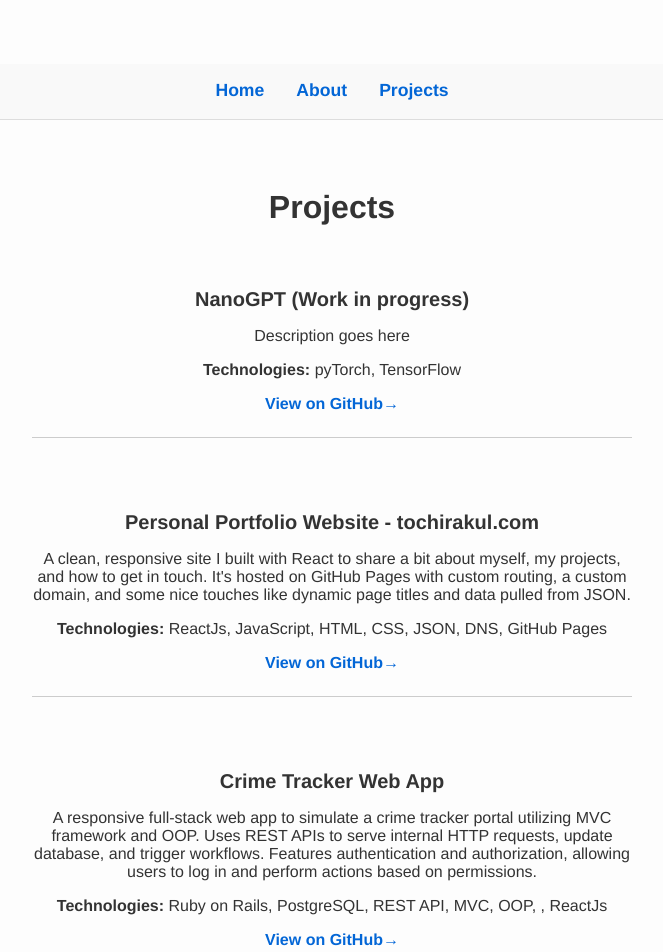
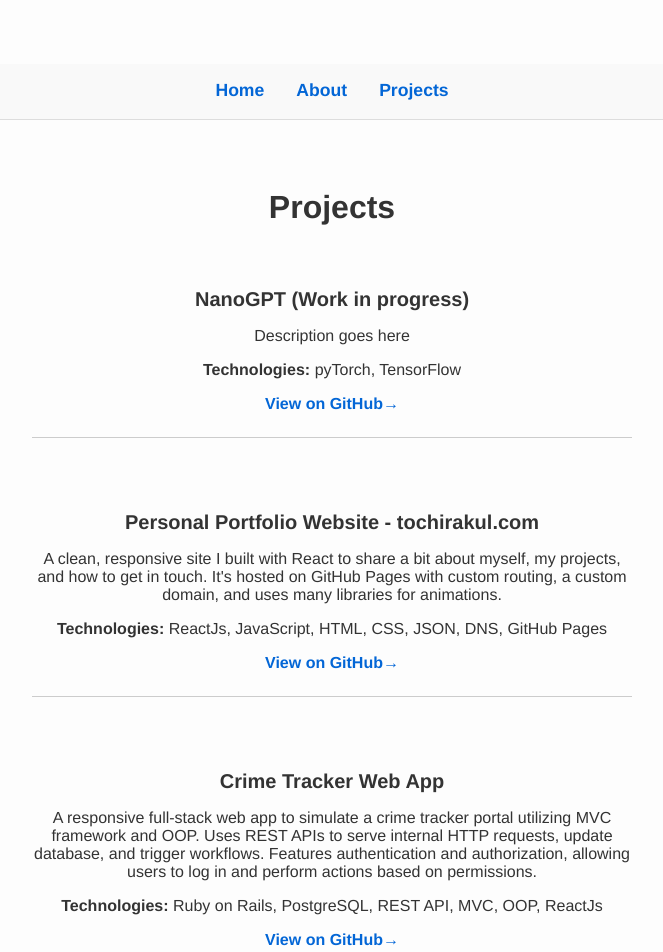
Before and after one commit to intchrkl/personal-website, a React (Create React App) app: page /#/projects in a window 1280 px wide. Shown: the top 952 px of the page, without its empty margins (308-971 px from the left). Built offline with nearby package versions, Linux system fonts and the light colour scheme.

Commit message:
added animations

```diff
--- a/package.json
+++ b/package.json
@@ -15,6 +15,7 @@
     "react-router-dom": "^7.6.0",
     "react-scripts": "5.0.1",
     "react-simple-typewriter": "^5.0.1",
+    "react-typing-effect": "^2.0.5",
     "web-vitals": "^2.1.4"
   },
   "scripts": {
--- a/src/components/github/GitHubOverview.jsx
+++ b/src/components/github/GitHubOverview.jsx
@@ -3,20 +3,33 @@ import { useState, useEffect } from "react";
 import { RepoCard } from "./RepoCard";
 import { Contributions } from "./Contributions";
 
-function GitHubOverview(){
+function GitHubOverview() {
     const username = 'intchrkl';
 
     const [events, setEvents] = useState([]);
+    const [loading, setLoading] = useState(true);
 
     useEffect(() => {
         const githubEventsApi = `https://api.github.com/users/${username}/events/public`;
-        fetch(githubEventsApi)
-            .then((res) => res.json())
-            .then((data) => {
-                // console.log("GitHub events: ", data);
-                setEvents(data);
-            })
-            .catch((err) => console.error("GitHub API error: ", err))
+        const githubReposApi = `https://api.github.com/users/${username}/repos`;
+
+        const delay = new Promise((res) => setTimeout(res, 800)); // ⏱️ min delay
+
+        Promise.all([
+            fetch(githubEventsApi)
+                .then((res) => res.json())
+                .then((data) => Array.isArray(data) ? data : [])
+                .catch(() => []),
+            fetch(githubReposApi)
+                .then((res) => res.json())
+                .then((data) => Array.isArray(data) ? data : [])
+                .catch(() => []),
+            delay,
+        ]).then(([fetchedEvents, fetchedRepos]) => {
+            setEvents(fetchedEvents);
+            setRepos(fetchedRepos);
+            setLoading(false);
+        });
     }, []);
 
 
@@ -44,21 +57,25 @@ function GitHubOverview(){
     const repoLimit = 3;
     const uniqueRepoIds = Array.from(new Set(repoIds)).splice(0, repoLimit);
     const repoDatas = uniqueRepoIds
-                    .map(id => repos.find(repo => repo.id === id))
-                    .filter(Boolean);
+        .map(id => repos.find(repo => repo.id === id))
+        .filter(Boolean);
 
     return (
         <>
             <h2>GitHub</h2>
-            <Contributions username={username}/>
+            <Contributions username={username} />
             <h3>Stuff I've worked on recently</h3>
-            <div style={{ marginTop:"2rem" }}>
-                {repoDatas.map(repo => (
-                    <RepoCard key={repo.id} repoData={repo}/>
-                ))}
+            <div style={{ marginTop: "2rem" }}>
+                {loading || repoDatas.length === 0 ? (
+                    <p>Loading recent repositories...</p>
+                ) : (
+                    repoDatas.map((repo) => (
+                        <RepoCard key={repo.id} repoData={repo} />
+                    ))
+                )}
             </div>
         </>
-    )
+    );
 }
 
 export default GitHubOverview;
--- a/src/data/projects.json
+++ b/src/data/projects.json
@@ -8,7 +8,7 @@
     },
     {
         "title": "Personal Portfolio Website - tochirakul.com",
-        "description": "A clean, responsive site I built with React to share a bit about myself, my projects, and how to get in touch. It's hosted on GitHub Pages with custom routing, a custom domain, and some nice touches like dynamic page titles and data pulled from JSON.",
+        "description": "A clean, responsive site I built with React to share a bit about myself, my projects, and how to get in touch. It's hosted on GitHub Pages with custom routing, a custom domain, and uses many libraries for animations.",
         "tech": ["ReactJs", "JavaScript", "HTML", "CSS", "JSON", "DNS", "GitHub Pages"],
         "linkText": "View on GitHub",
         "link": "https://github.com/intchrkl/personal-website"
@@ -16,7 +16,7 @@
     {
         "title": "Crime Tracker Web App",
         "description": "A responsive full-stack web app to simulate a crime tracker portal utilizing MVC framework and OOP. Uses REST APIs to serve internal HTTP requests, update database, and trigger workflows. Features authentication and authorization, allowing users to log in and perform actions based on permissions.",
-        "tech": ["Ruby on Rails", "PostgreSQL", "REST API", "MVC", "OOP", "","ReactJs"],
+        "tech": ["Ruby on Rails", "PostgreSQL", "REST API", "MVC", "OOP","ReactJs"],
         "linkText": "View on GitHub",
         "link": "https://github.com/intchrkl/crime-tracker"
     }
--- a/src/pages/projects/projects.jsx
+++ b/src/pages/projects/projects.jsx
@@ -1,6 +1,7 @@
 import React from "react";
 import "./projects.css";
 import projectData from "../../data/projects.json";
+import { motion } from "framer-motion";
 
 function Projects() {
 
@@ -9,7 +10,14 @@ function Projects() {
       <h1>Projects</h1>
       <div className="project-list">
         {projectData.map((proj, idx) => (
-          <div key={idx} className="project-card">
+          <motion.div
+            key={idx}
+            className="project-card"
+            initial={{ opacity: 0, y: 20 }}
+            animate={{ opacity: 1, y: 0 }}
+            transition={{ duration: 0.5 }}
+            whileHover={{ scale: 1.02 }}
+          >
             <h2>{proj.title}</h2>
             <p>{proj.description}</p>
             <p>
@@ -18,7 +26,7 @@ function Projects() {
             <a href={proj.link} target="_blank" rel="noopener noreferrer">
               {proj.linkText}→
             </a>
-          </div>
+          </motion.div>
         ))}
       </div>
     </div>
```
Also changed, not shown: 1 other file (tests, documents, lock files or other folders).
